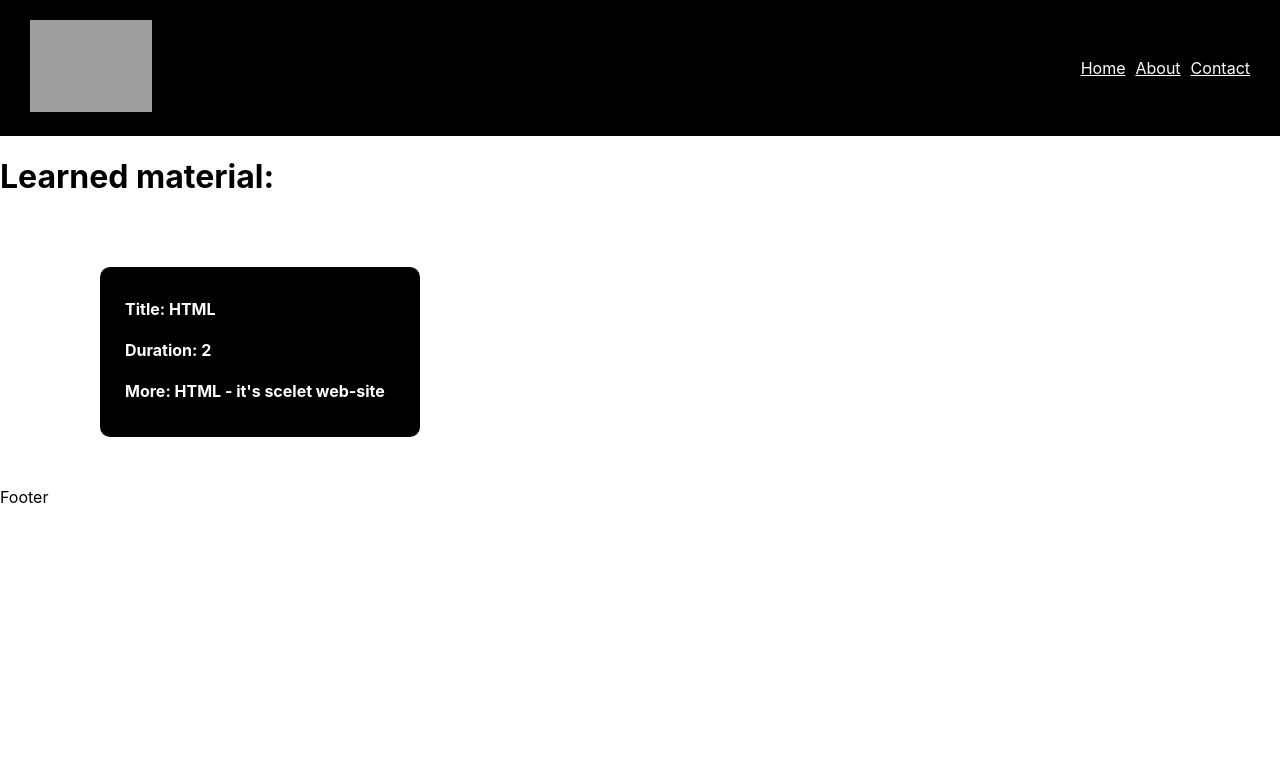
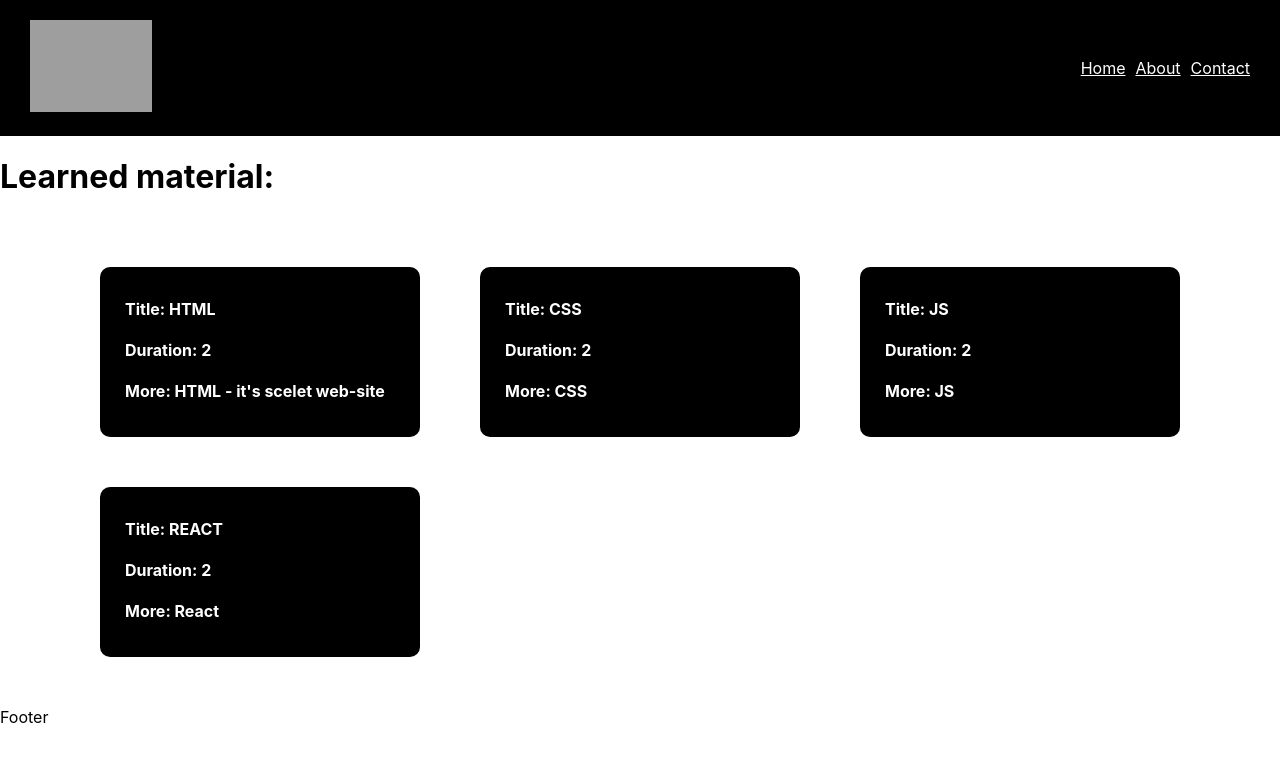
Before and after one commit to Khalilov07/MN-18-00, a React (Create React App) app: page / in a window 1280 px wide. Shown: the top 762 px of the page. Built offline with nearby package versions, Linux system fonts and the light colour scheme; grey boxes are pictures that could not be loaded.

Commit message:
add new changes 18.04.25

```diff
--- a/src/App.jsx
+++ b/src/App.jsx
@@ -6,6 +6,7 @@ import Header from './components/Header/Header';
 import Footer from './components/Footer/Footer';
 import Home from './pages/Home/Home';
 import About from './pages/About/About';
+import Contact from './pages/Contact/Contact';
 
 const App = () => {
 
@@ -24,9 +25,12 @@ const App = () => {
     <div className="App">
       <Header />
 
+      {/* Routes - это родитель наших маршрутов */}
       <Routes>
-        <Route element={ <Home />} path="/" />
-        <Route element={ <About /> } path="/about" />
+        {/* Route - это маршрут который переносит нас по страницам */}
+        <Route element={<Home />} path="/" />
+        <Route element={<About />} path="/about" />
+        <Route element={ <Contact />}  path='/contact' />
       </Routes>
 
       <Footer />
--- a/src/components/CourseItem/CourseItem.jsx
+++ b/src/components/CourseItem/CourseItem.jsx
@@ -1,14 +1,15 @@
 import React from 'react';
 import styles from './course.module.css'
 
-const CourseItem = (props) => {
+const CourseItem = ( { title, duration, more } ) => {
+
+
+
     return (
         <div className={styles.card}>
-            <h4>Title: {props.title}</h4>
-            <h4>Duration:  {props.duration}</h4>
-            <h4>More: {props.more}</h4>
-            <h5></h5>
-            <h6></h6>
+            <h4>Title: {title}</h4>
+            <h4>Duration:  {duration}</h4>
+            <h4>More: {more}</h4>
         </div>
     );
 };
--- a/src/index.js
+++ b/src/index.js
@@ -12,7 +12,9 @@ const root = ReactDOM.createRoot(document.getElementById("root"));
 // root.render - отобразить
 
 root.render(
+  // BrowserRouter - Это специальный компонент который позволяет работать нам с react-router-dom
   <BrowserRouter>
     <App />
+    {/* // главный компонент который содержит все страницы, header, footer */}
   </BrowserRouter>
 );
--- a/src/pages/About/About.jsx
+++ b/src/pages/About/About.jsx
@@ -6,7 +6,7 @@ const About = () => {
 
     return (
         <div className="about">
-
+            Это страница ABOUT
         </div>
     )
 }
--- /dev/null
+++ b/src/pages/Contact/Contact.jsx
@@ -0,0 +1,11 @@
+import React from 'react';
+
+const Contact = () => {
+    return (
+        <div>
+            <h1>CONTACT</h1>
+        </div>
+    );
+};
+
+export default Contact;
--- a/src/pages/Home/Home.jsx
+++ b/src/pages/Home/Home.jsx
@@ -4,8 +4,6 @@ import styles from './home.module.css'
 import CourseItem from '../../components/CourseItem/CourseItem';
 
 const Home = () => {
-
-    // clearInterval(timer)
 
     const materials = [
         {
@@ -18,14 +16,20 @@ const Home = () => {
             id: 2,
             title: "CSS",
             duration: 2,
-            more: ""
+            more: "CSS"
         },
         {
             id: 3,
             title: "JS",
             duration: 2,
-            more: " HTML - it's scelet web-site"
-        }
+            more: " JS"
+        },
+        {
+            id: 4,
+            title: "REACT",
+            duration: 2,
+            more: " React"
+        },
     ]
 
     return (
@@ -36,7 +40,15 @@ const Home = () => {
             </h1>
 
             <div className={styles.cards}>
-                <CourseItem title={materials[0].title} duration={materials[0].duration} more={materials[0].more} />
+
+                {/* Вывести в  консоль все данные их массива при помощи метода перебора массивов */}
+
+                {materials.map(item => {
+                    return <CourseItem title={item.title} duration={item.duration} more={item.more} key={item.id} />
+                })}
+
+                {/* <CourseItem title={materials[0].title} duration={materials[0].duration} more={materials[0].more} />  */}
+
             </div>
 
         </div>
--- /dev/null
+++ b/src/pages/Home/api/db.json
@@ -0,0 +1,7 @@
+{
+    "posts" : [
+        {
+
+        }
+    ]
+}
```
